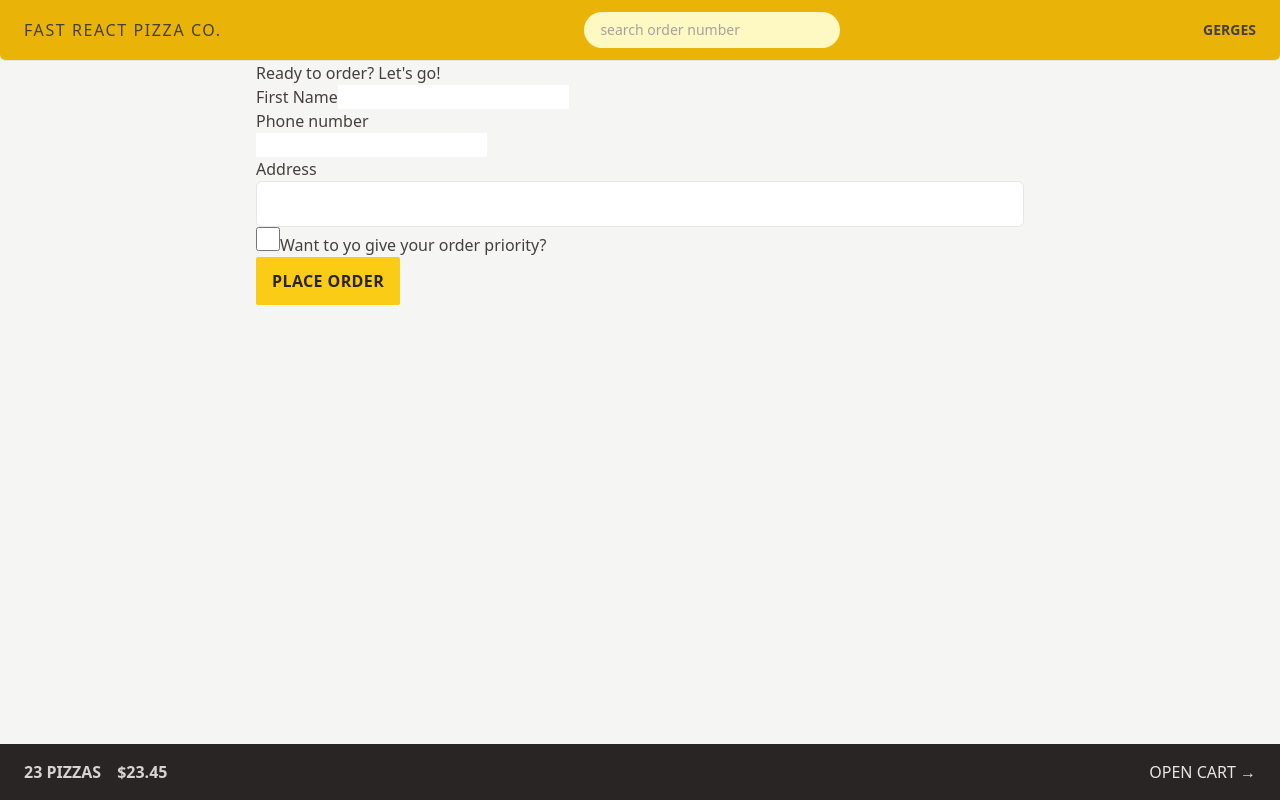
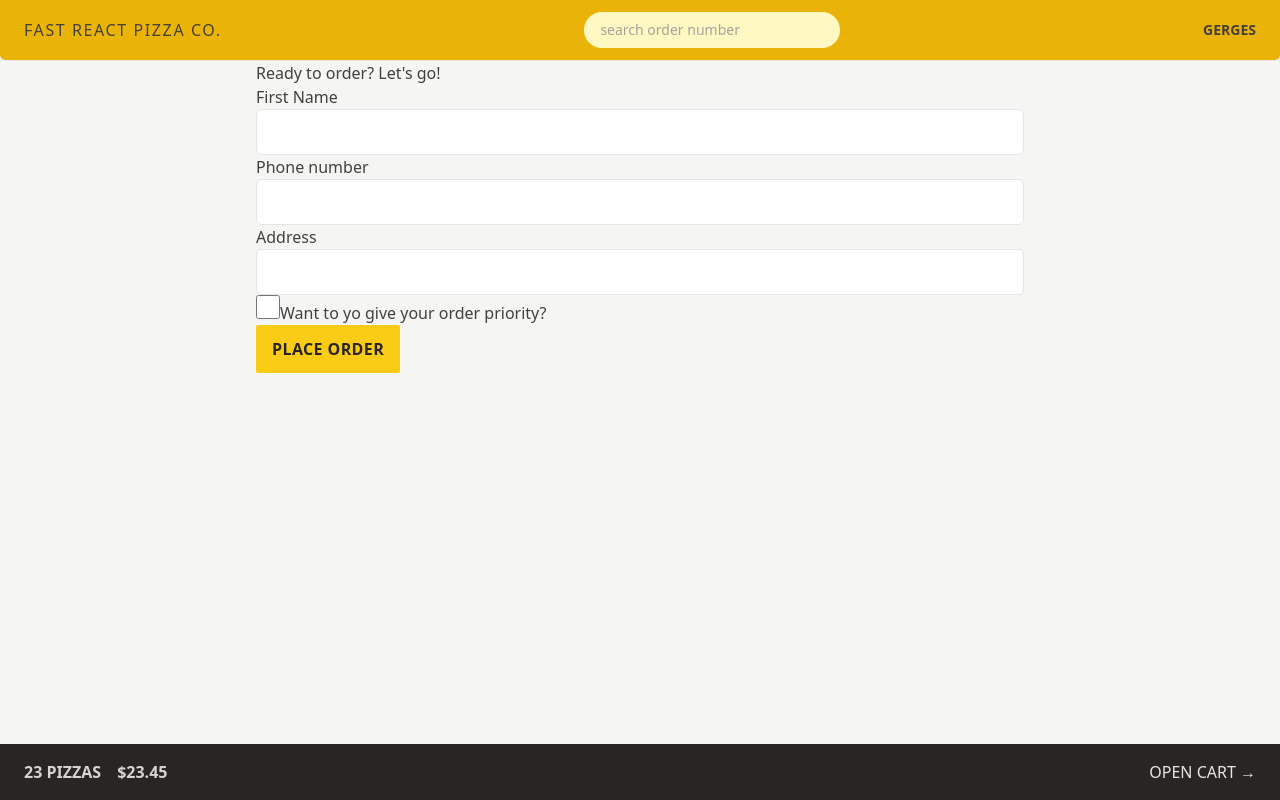
Before and after one commit to G3RGES/fast-react-pizza, a React (Vite) app: page /order/new in a window 1280 px wide. Built offline with nearby package versions, Linux system fonts and the light colour scheme.

Commit message:
Update CreateOrder.jsx

```diff
--- a/src/features/order/CreateOrder.jsx
+++ b/src/features/order/CreateOrder.jsx
@@ -2,6 +2,7 @@
 import { useState } from "react";
 import { Form, redirect, useActionData, useNavigation } from "react-router-dom";
 import { createOrder } from "../../services/apiRestaurant";
+import Button from "../../ui/Button";
 
 // https://uibakery.io/regex-library/phone-number
 const isValidPhone = (str) =>
@@ -48,13 +49,13 @@ function CreateOrder() {
       <Form method="POST">
         <div>
           <label>First Name</label>
-          <input type="text" name="customer" required />
+          <input type="text" name="customer" required className="input" />
         </div>
 
         <div>
           <label>Phone number</label>
           <div>
-            <input type="tel" name="phone" required />
+            <input type="tel" name="phone" required className="input" />
           </div>
           {formErrors?.errors?.phone && <p>{formErrors.errors.phone}</p>}
         </div>
@@ -62,12 +63,7 @@ function CreateOrder() {
         <div>
           <label>Address</label>
           <div>
-            <input
-              className="w-full rounded-md border border-stone-200 px-4 py-2 text-sm transition-all duration-300 placeholder:text-stone-500 focus:outline-none focus:ring focus:ring-yellow-600 md:px-6 md:py-3"
-              type="text"
-              name="address"
-              required
-            />
+            <input className="input" type="text" name="address" required />
           </div>
         </div>
 
@@ -85,12 +81,12 @@ function CreateOrder() {
 
         <div>
           <input type="hidden" name="cart" id="" value={JSON.stringify(cart)} />
-          <button
+          <Button
             disabled={isSubmitting}
             className="inline-block rounded-sm bg-yellow-400 px-4 py-3 font-semibold uppercase tracking-wide text-stone-800 transition-colors duration-300 hover:bg-yellow-300 focus:bg-yellow-300 focus:outline-none focus:ring focus:ring-yellow-300 focus:ring-offset-2 disabled:cursor-not-allowed"
           >
             {isSubmitting ? "Placing order..." : "Place order"}
-          </button>
+          </Button>
         </div>
       </Form>
     </div>
```
